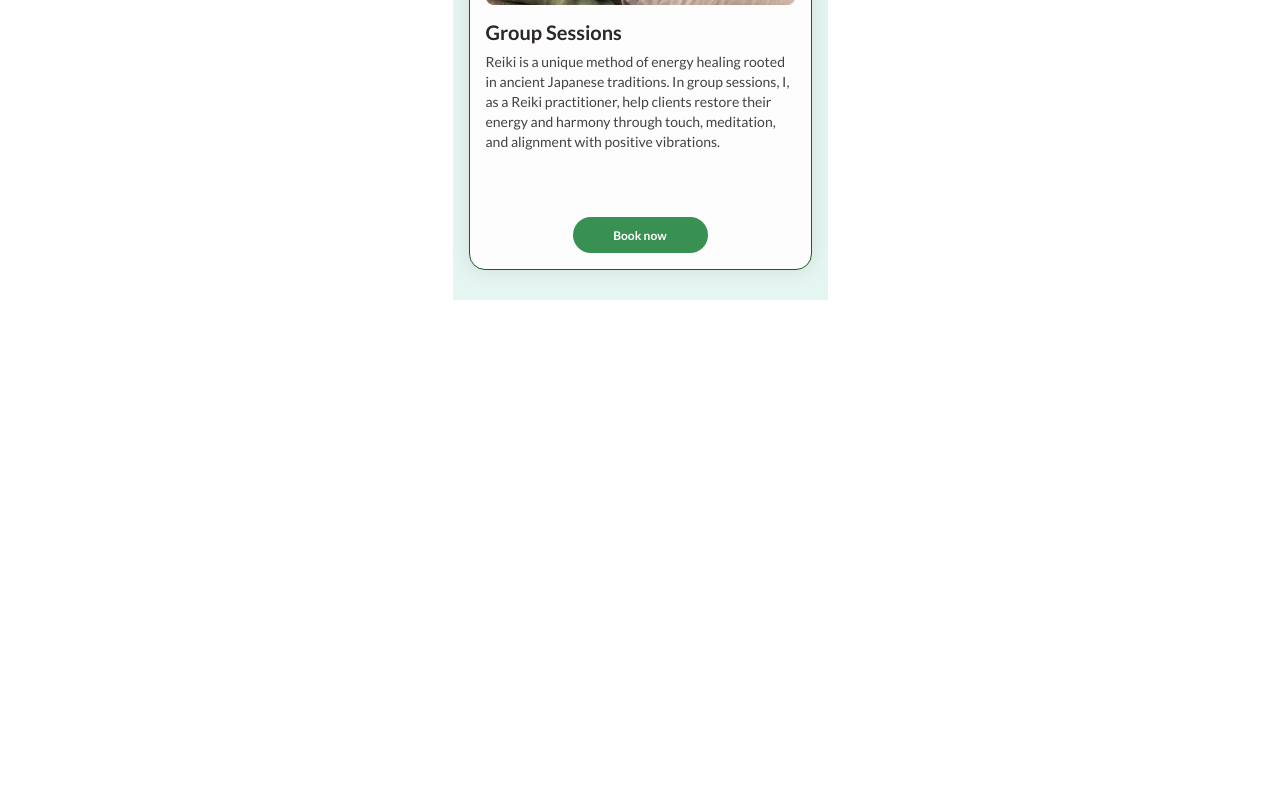
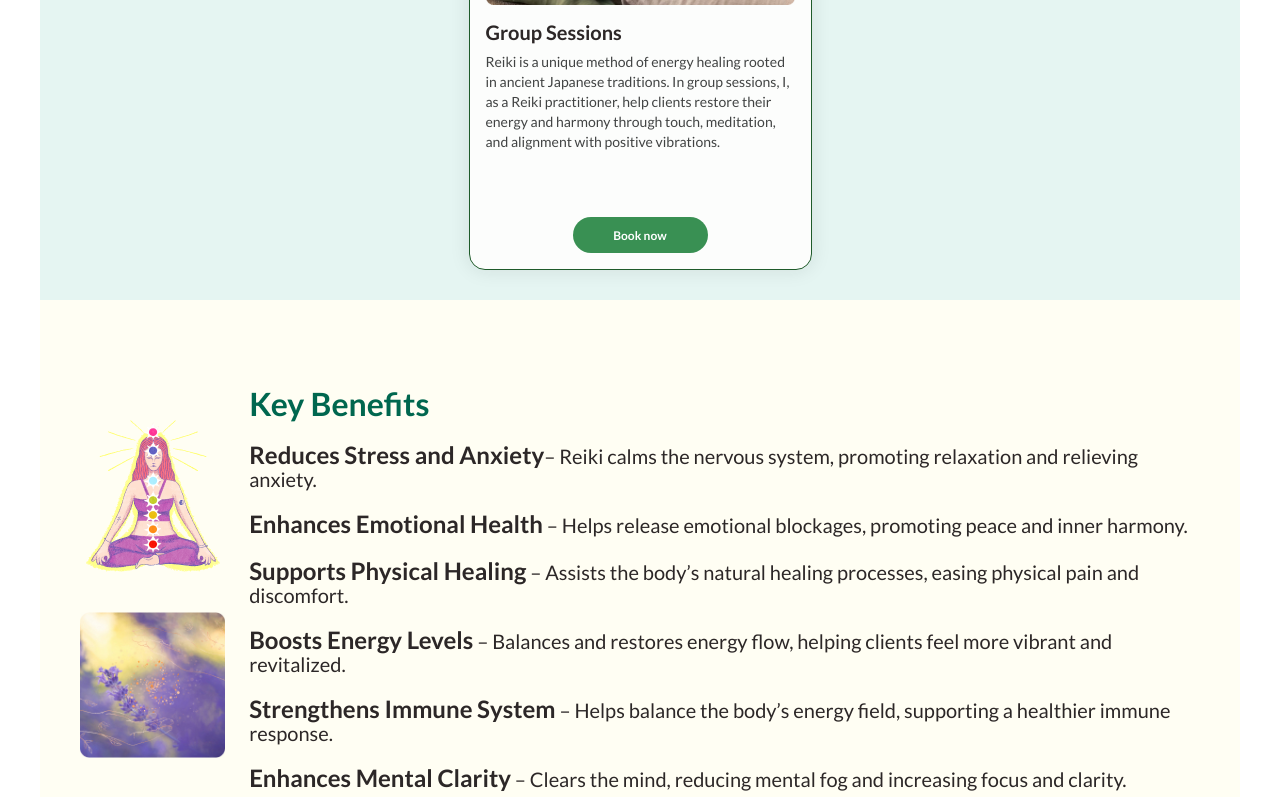
Before and after one commit to Pozniak17/Victoria_Reiki, a React (Vite) app: page / in a window 1280 px wide. Shown: the part 1151-1948 px from the top of the page. Before the commit the page ends 1451 px from the top, so only its background shows below. Built offline with nearby package versions, Linux system fonts and the light colour scheme.

Commit message:
add Benefits section

```diff
--- a/src/assets/styles/base.css
+++ b/src/assets/styles/base.css
@@ -2,28 +2,7 @@ body {
   font-family: var(--main-font);
   color: var(--main-text);
   background-color: var(--main-bg-color);
-
-  margin: 0 auto;
-  padding: 0 16px;
   width: 100%;
-}
-
-@media (min-width: 375px) {
-  body {
-    width: 375px;
-  }
-}
-@media (min-width: 768px) {
-  body {
-    width: 768px;
-    padding: 0 40px;
-  }
-}
-@media (min-width: 1440px) {
-  body {
-    width: 1440px;
-    padding: 0 120px;
-  }
 }
 
 h1,
--- a/src/components/App/App.module.css
+++ b/src/components/App/App.module.css
@@ -0,0 +1,17 @@
+.container {
+  /* margin: 0 auto; */
+  padding: 0 16px;
+}
+
+@media (min-width: 375px) {
+}
+@media (min-width: 768px) {
+  .container {
+    padding: 0 40px;
+  }
+}
+@media (min-width: 1440px) {
+  .container {
+    padding: 0 120px;
+  }
+}
--- a/src/components/App/App.tsx
+++ b/src/components/App/App.tsx
@@ -3,10 +3,11 @@ import { Home } from "../../pages/Home";
 import { NotFoundPage } from "../../pages/NotFoundPage";
 import { AboutMe } from "../../pages/AboutMe";
 import { SharedLayout } from "../SharedLayout";
+import css from "./App.module.css";
 
 export function App() {
   return (
-    <div>
+    <div className={css.container}>
       <SharedLayout />
       <Routes>
         <Route path="/" element={<Home />} />
--- /dev/null
+++ b/src/components/Benefits/Benefits.module.css
@@ -0,0 +1,157 @@
+.benefits {
+  padding-top: 40px;
+  padding-bottom: 40px;
+  padding-left: 16px;
+  padding-right: 16px;
+
+  background: var(--Irony, #fffef3);
+  margin-left: auto;
+  margin-right: auto;
+}
+
+.image_wrapper {
+  display: flex;
+  list-style: none;
+  justify-content: space-around;
+  align-items: center;
+  margin-bottom: 30px;
+}
+
+/* .image :first-child {
+  width: 154px;
+  height: 176px;
+} */
+
+.benefits_title {
+  color: var(--Title, #00674f);
+  font-family: Lato;
+  font-size: 24px;
+  font-style: normal;
+  font-weight: 700;
+  line-height: normal;
+  margin-bottom: 30px;
+}
+
+.text_wrapper {
+  list-style: none;
+}
+
+.benefits_item {
+  margin-bottom: 40px;
+}
+
+.benefits_item:last-child {
+  margin-bottom: 0px;
+}
+
+.accent_text {
+  color: var(--main-typography, #2c2727);
+  font-family: Lato;
+  font-size: 20px;
+  font-style: normal;
+  font-weight: 700;
+  line-height: normal;
+}
+
+.text {
+  color: var(--main-typography, #2c2727);
+  font-family: Lato;
+  font-size: 16px;
+  font-style: normal;
+  font-weight: 400;
+  line-height: normal;
+}
+
+@media (min-width: 768px) {
+  .benefits {
+    padding-top: 86px;
+    padding-bottom: 86px;
+    padding-left: 40px;
+    padding-right: 40px;
+  }
+  .benefits_wrapper {
+    display: flex;
+  }
+  .image_wrapper {
+    flex-direction: column;
+    justify-content: center;
+    margin-right: 24px;
+    margin-bottom: 0;
+  }
+  .image_item + .image_item {
+    margin-top: 40px;
+  }
+  .benefits_title {
+    color: var(--Title, #00674f);
+    font-family: Lato;
+    font-size: 32px;
+    font-style: normal;
+    font-weight: 700;
+    line-height: normal;
+    margin-bottom: 20px;
+  }
+  .benefits_item {
+    margin-bottom: 20px;
+  }
+  .benefits_item:last-child {
+    margin-bottom: 0px;
+  }
+  .accent_text {
+    color: var(--main-typography, #2c2727);
+    font-family: Lato;
+    font-size: 24px;
+    font-style: normal;
+    font-weight: 700;
+    line-height: normal;
+  }
+  .text {
+    color: var(--main-typography, #2c2727);
+
+    font-family: Lato;
+    font-size: 20px;
+    font-style: normal;
+    font-weight: 400;
+    line-height: normal;
+  }
+}
+
+@media (min-width: 1440px) {
+  .benefits {
+    padding-top: 100px;
+    padding-bottom: 100px;
+  }
+  .image_wrapper {
+    margin-right: 93px;
+  }
+  .benefits_title {
+    color: var(--Title, #00674f);
+    font-family: Lato;
+    font-size: 48px;
+    font-style: normal;
+    font-weight: 700;
+    line-height: normal;
+    margin-bottom: 62px;
+  }
+  .benefits_item {
+    margin-bottom: 7px;
+  }
+  .benefits_item:last-child {
+    margin-bottom: 0px;
+  }
+  .accent_text {
+    color: var(--main-typography, #2c2727);
+    font-family: Lato;
+    font-size: 32px;
+    font-style: normal;
+    font-weight: 700;
+    line-height: normal;
+  }
+  .text {
+    color: var(--main-typography, #2c2727);
+    font-family: Lato;
+    font-size: 24px;
+    font-style: normal;
+    font-weight: 400;
+    line-height: normal;
+  }
+}
--- /dev/null
+++ b/src/components/Benefits/Benefits.tsx
@@ -0,0 +1,82 @@
+import css from "./Benefits.module.css";
+
+export function Benefits() {
+  return (
+    <section className={css.benefits}>
+      <div className={css.benefits_wrapper}>
+        <ul className={css.image_wrapper}>
+          <li className={css.image_item}>
+            <img
+              className={css.image}
+              src="/images/Home/yog.png"
+              alt="yog in meditation"
+            />
+          </li>
+          <li className={css.image_item}>
+            <img
+              className={css.image}
+              src="/images/Home/lavanda-benefits.jpg"
+              alt="lavanda"
+            />
+          </li>
+        </ul>
+
+        <div>
+          <h2 className={css.benefits_title}>Key Benefits</h2>
+          <ul className={css.text_wrapper}>
+            <li className={css.benefits_item}>
+              <p className={css.text}>
+                <span className={css.accent_text}>
+                  Reduces Stress and Anxiety
+                </span>
+                – Reiki calms the nervous system, promoting relaxation and
+                relieving anxiety.
+              </p>
+            </li>
+            <li className={css.benefits_item}>
+              <p className={css.text}>
+                <span className={css.accent_text}>
+                  Enhances Emotional Health
+                </span>{" "}
+                – Helps release emotional blockages, promoting peace and inner
+                harmony.
+              </p>
+            </li>
+            <li className={css.benefits_item}>
+              <p className={css.text}>
+                <span className={css.accent_text}>
+                  Supports Physical Healing
+                </span>{" "}
+                – Assists the body’s natural healing processes, easing physical
+                pain and discomfort.
+              </p>
+            </li>
+            <li className={css.benefits_item}>
+              <p className={css.text}>
+                <span className={css.accent_text}>Boosts Energy Levels</span> –
+                Balances and restores energy flow, helping clients feel more
+                vibrant and revitalized.
+              </p>
+            </li>
+            <li className={css.benefits_item}>
+              <p className={css.text}>
+                <span className={css.accent_text}>
+                  Strengthens Immune System
+                </span>{" "}
+                – Helps balance the body’s energy field, supporting a healthier
+                immune response.
+              </p>
+            </li>
+            <li className={css.benefits_item}>
+              <p className={css.text}>
+                <span className={css.accent_text}>Enhances Mental Clarity</span>{" "}
+                – Clears the mind, reducing mental fog and increasing focus and
+                clarity.
+              </p>
+            </li>
+          </ul>
+        </div>
+      </div>
+    </section>
+  );
+}
--- /dev/null
+++ b/src/components/Benefits/index.ts
@@ -0,0 +1 @@
+export { Benefits } from "./Benefits";
--- a/src/components/Blog/Blog.module.css
+++ b/src/components/Blog/Blog.module.css
@@ -4,7 +4,6 @@
   background-color: #e5f5f2;
   padding-top: 30px;
   padding-bottom: 30px;
-  width: 375px;
 }
 
 .title {
--- a/src/components/Blog/Blog.tsx
+++ b/src/components/Blog/Blog.tsx
@@ -13,7 +13,7 @@ export function Blog() {
           <img src="" alt="" />
           <img
             className={css.image}
-            src="../../../public/images/Home/blog-photo1.jpg"
+            src="/images/Home/blog-photo1.jpg"
             alt="blog photo"
           />
           <h3 className={css.wrapper_title}>Group Sessions</h3>
--- a/src/pages/Home/Home.tsx
+++ b/src/pages/Home/Home.tsx
@@ -1,13 +1,15 @@
+import { Benefits } from "../../components/Benefits";
 import { Blog } from "../../components/Blog";
 import { Hero } from "../../components/Hero";
 import { Introduce } from "../../components/Introduce";
 
 export function Home() {
   return (
-    <>
+    <div>
       <Hero heading="Viсtoria’s Healing Flow" />
       <Introduce text="Viktoria, Reiki Master" />
       <Blog />
-    </>
+      <Benefits />
+    </div>
   );
 }
```
Also changed, not shown: public/images/Home/lavanda-benefits.jpg (added), public/images/Home/yog.png (added).
